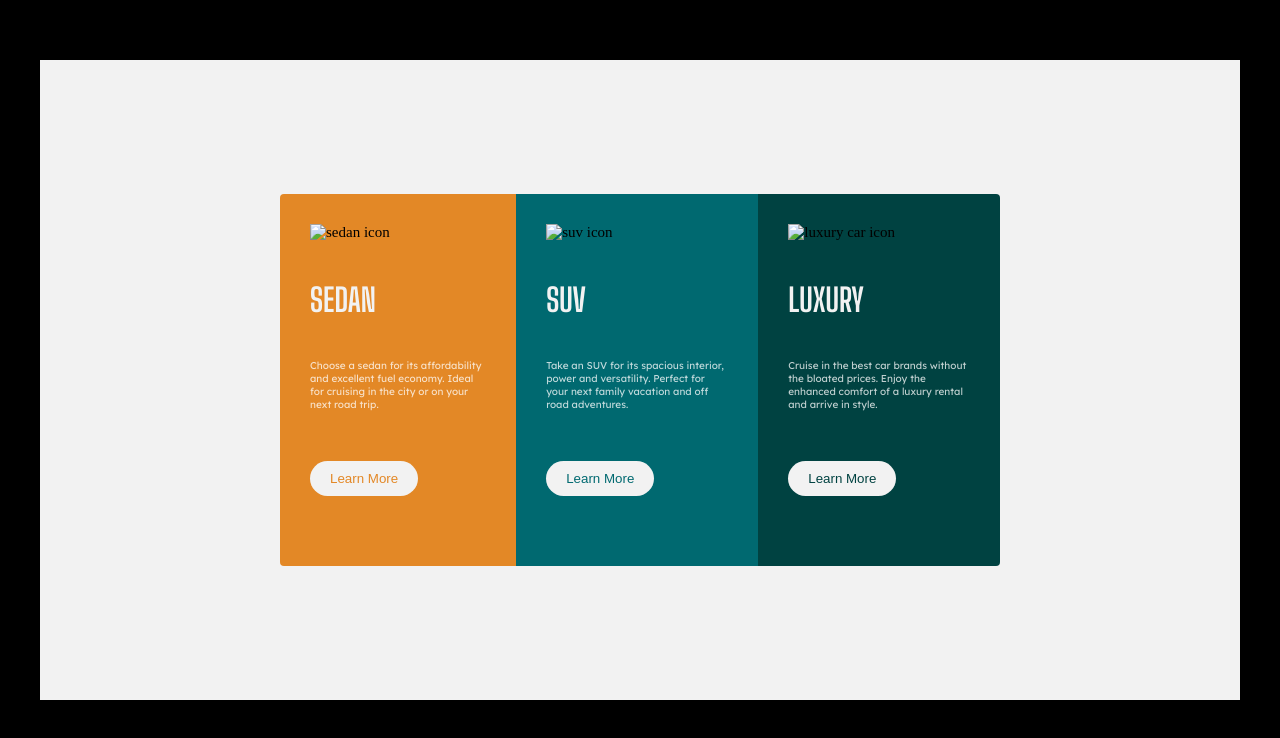
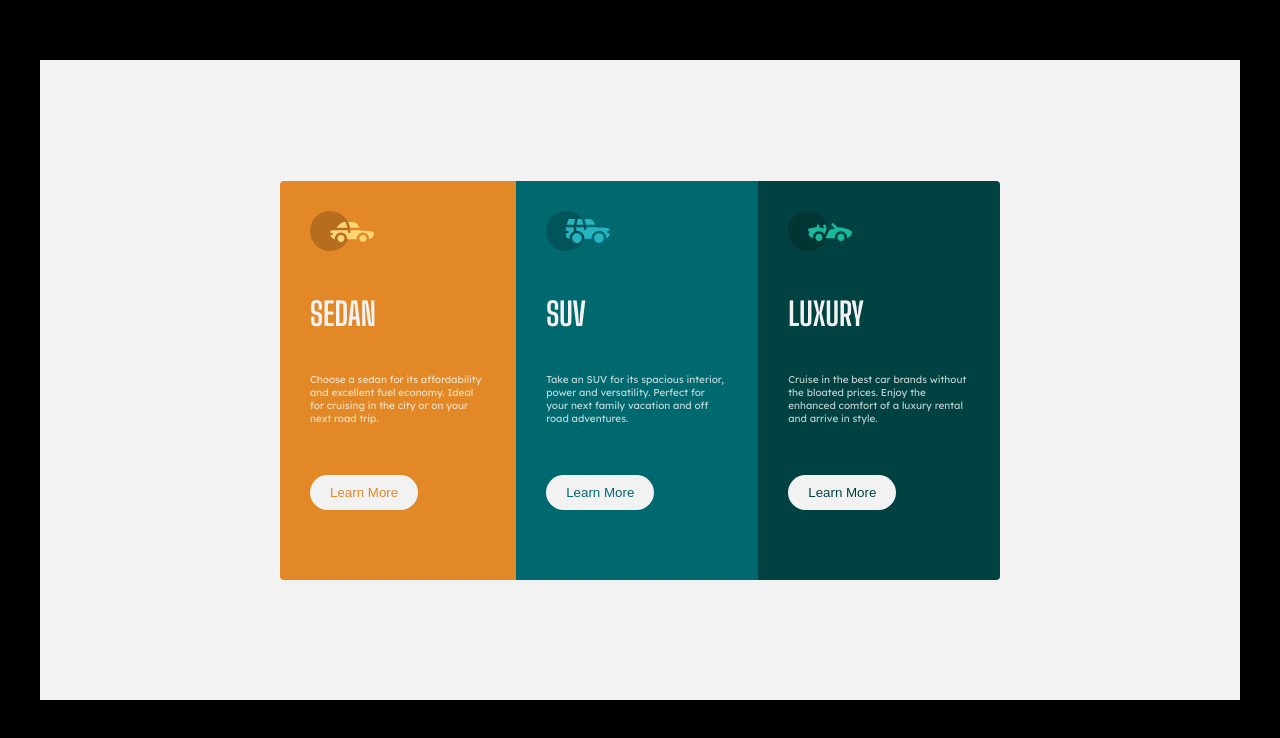
Before and after one commit to AdejinmiSeyi/CSS-Flexbox-, a plain HTML site: page index.html in a window 1280 px wide. Drawn offline with Linux system fonts and the light colour scheme; the site is published under a folder, as on GitHub Pages, so addresses that start at the root find nothing.

Commit message:
Modified the image source

```diff
--- a/index.html
+++ b/index.html
@@ -11,7 +11,7 @@
     <main>
         <div class="container">
             <div class="vehicle sedan">
-                <img src="/icon-sedans.svg" alt="sedan icon">
+                <img src="icon-sedans.svg" alt="sedan icon">
                 <h3>SEDAN</h3>
                 <p>Choose a sedan for its affordability and excellent fuel economy.
                     Ideal for cruising in the city or on your next road trip.
@@ -19,7 +19,7 @@
                 <button>Learn More</button>
             </div>
             <div class="vehicle suv">
-                <img src="/icon-suvs.svg" alt="suv icon">
+                <img src="icon-suvs.svg" alt="suv icon">
                 <h3>SUV</h3>
                 <p>Take an SUV for its spacious interior, power and versatility. Perfect for your
                     next family vacation and off road adventures.
@@ -27,7 +27,7 @@
                 <button>Learn More</button>
             </div>
             <div class="vehicle luxury">
-                <img src="/icon-luxury.svg" alt="luxury car icon">
+                <img src="icon-luxury.svg" alt="luxury car icon">
                 <h3>LUXURY</h3>
                 <p>Cruise in the best car brands without the bloated prices. Enjoy the enhanced
                     comfort of a luxury rental and arrive in style.
```
